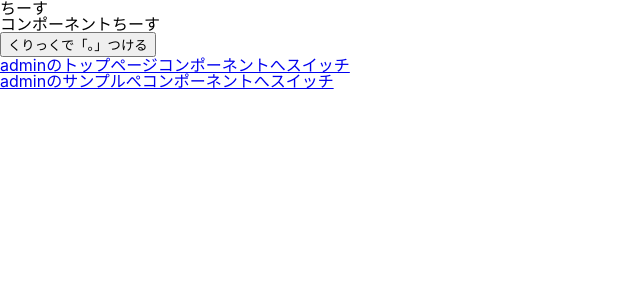
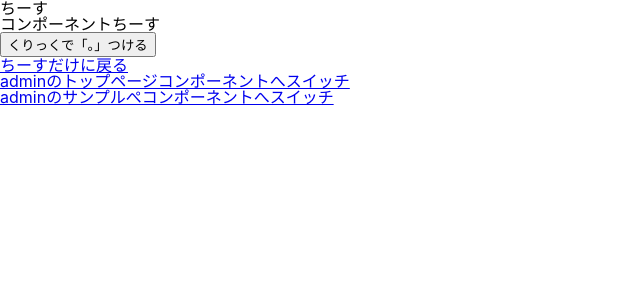
Before and after one commit to jazttijaztti/react_firebase, a React (Create React App) app: page / in a window 1280 px wide. Shown: the top 300 px of the page, without its empty margins (0-640 px from the left). Built offline with nearby package versions, Linux system fonts and the light colour scheme.

Commit message:
add tisu route

```diff
--- a/src/component/App.js
+++ b/src/component/App.js
@@ -24,6 +24,9 @@ class App extends Component {
               <div>コンポーネントちーす</div>
               <button onClick={props.tisu}>くりっくで「。」つける</button>
               <div>
+                <Link to='/'>ちーすだけに戻る</Link>
+              </div>
+              <div>
                 <Link to='/admin'>adminのトップページコンポーネントへスイッチ</Link>
               </div>
               <div>
@@ -31,6 +34,7 @@ class App extends Component {
               </div>
 
               <Switch>
+                <Route exact path="/" />
                 <Route exact path='/admin' component={AdminTop}/>
                 <Route path='/admin/sample' component={AdminSample} />
               </Switch>
```
Lines whose indentation alone changed are shown as unchanged.
